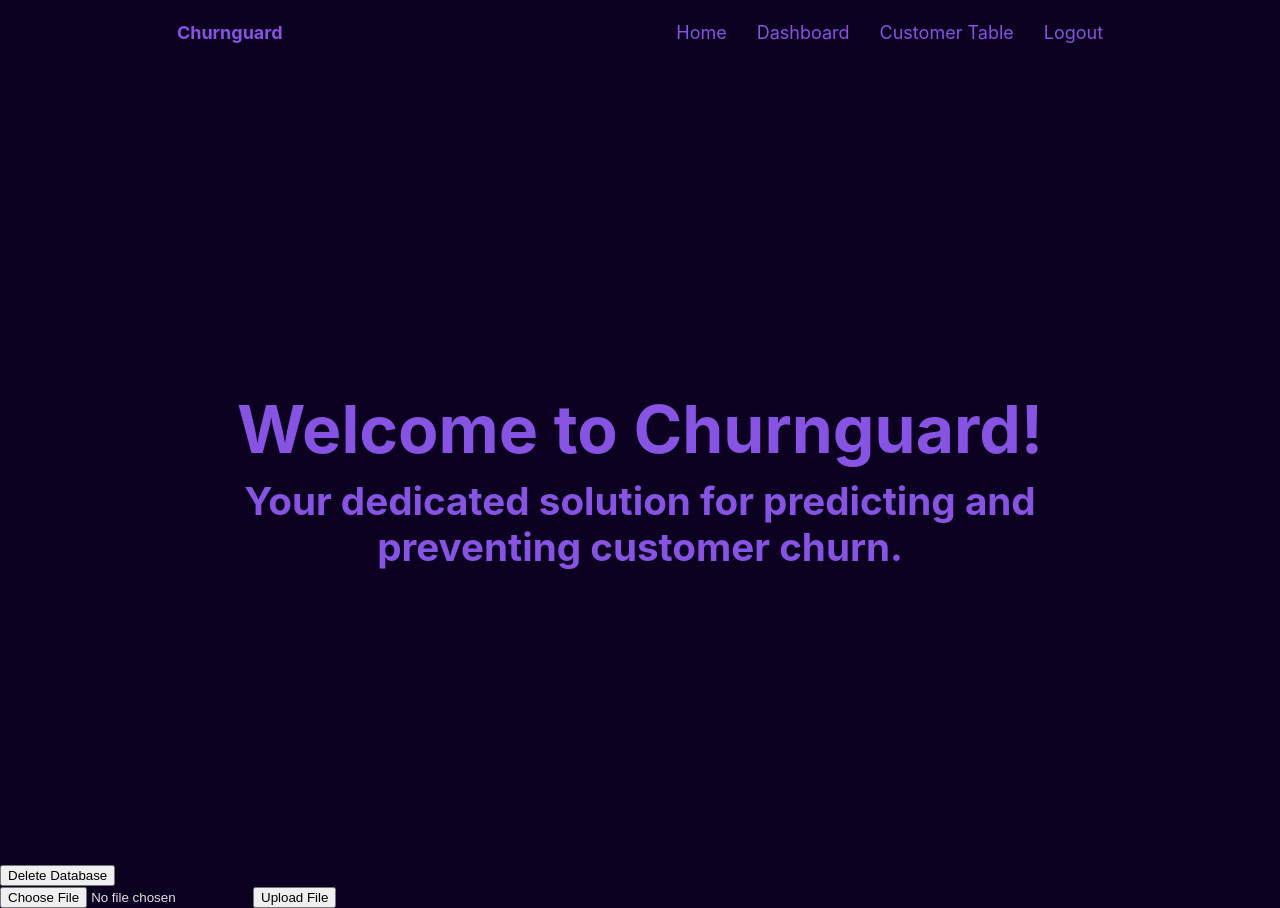
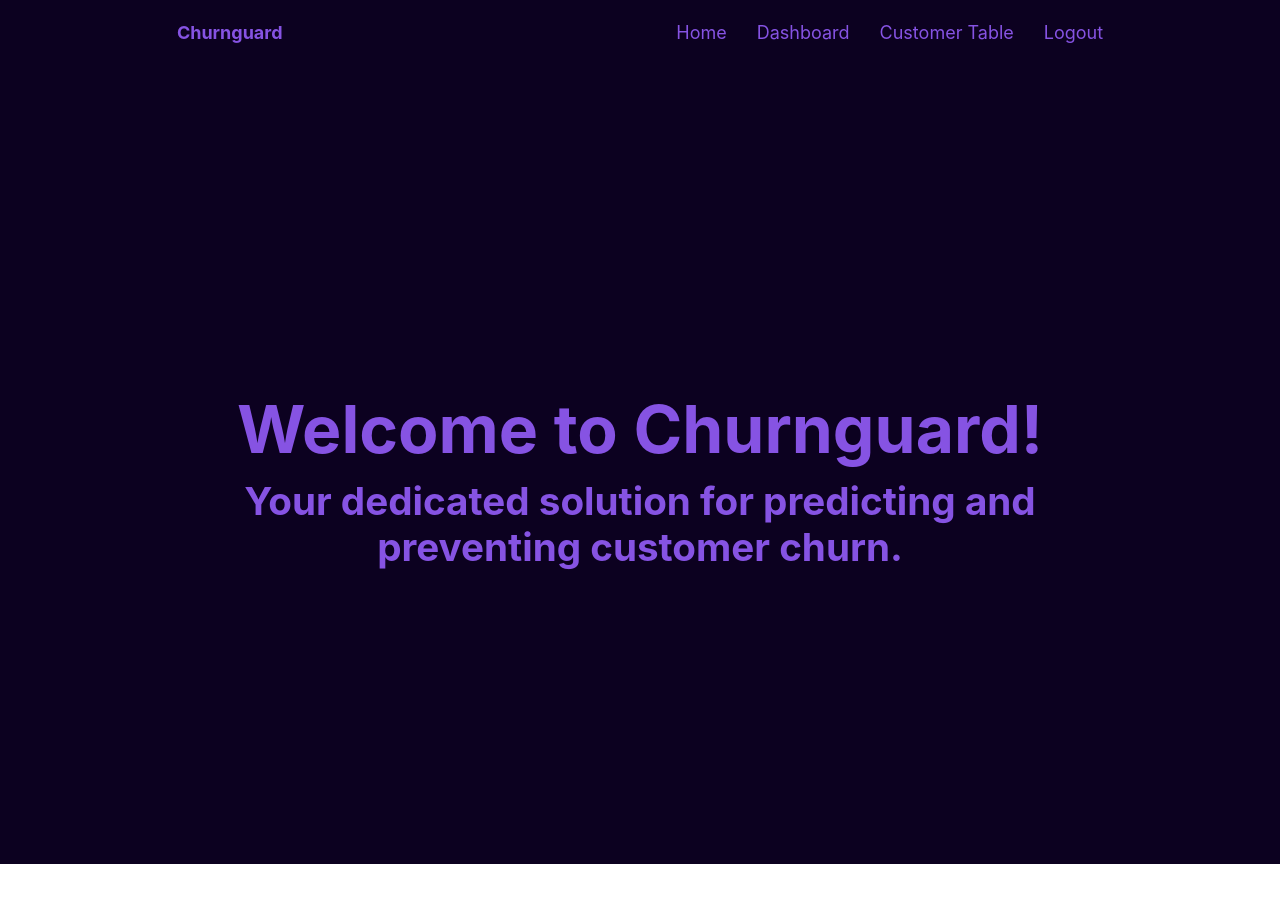
Before and after one commit to joytsy/DSA3101-2320-Ateam, a React (Create React App) app in the folder frontend/churnguard/: page /Home in a window 1280 px wide. After the commit the page ends 864 px from the top, so only its background shows below. Built offline with nearby package versions, Linux system fonts and the light colour scheme; no server answers.

Commit message:
customise scroll bar, resolve conflicting background colours

```diff
--- a/frontend/churnguard/src/Components/CustomerTable/CustomerTable.css
+++ b/frontend/churnguard/src/Components/CustomerTable/CustomerTable.css
@@ -72,7 +72,7 @@
     width: 100vw;
   }
 
-  body {
+.cust_table_body {
     margin: 0;
     padding: 0;
     /* background: #141b2d; */
--- a/frontend/churnguard/src/Components/CustomerTable/CustomerTable.jsx
+++ b/frontend/churnguard/src/Components/CustomerTable/CustomerTable.jsx
@@ -195,6 +195,7 @@ function CustomerTable() {
     // }, [data, columnFilters]);
 
     return (
+    <div className='cust_table_body'>
         <div class="left">
         <Navbar/ >
         <div className='customer-table-container'>
@@ -307,6 +308,7 @@ function CustomerTable() {
             </div>
         </div>
         </div>
+    </div>
     );
 }
 
--- a/frontend/churnguard/src/Components/Dashboard/Dashboard.css
+++ b/frontend/churnguard/src/Components/Dashboard/Dashboard.css
@@ -1,6 +1,6 @@
 @import url("https://fonts.googleapis.com/css2?family=Source+Sans+Pro:wght@400;600;700&display=swap");
 
-body {
+.dashboard_body {
     margin: 0;
     padding: 0;
     /* background: #141b2d; */
--- a/frontend/churnguard/src/Components/Dashboard/Dashboard.jsx
+++ b/frontend/churnguard/src/Components/Dashboard/Dashboard.jsx
@@ -19,6 +19,7 @@ const Dashboard = () => {
     const colors = tokens(theme.palette.mode);
 
     return (
+     <div className='dashboard_body'>
       <div className='dashboard_container'>
       <Navbar/ >
       <Box m="10px">
@@ -206,6 +207,7 @@ const Dashboard = () => {
         </Box>
       </Box>
       </div>
+    </div>
     );
   };
 
--- a/frontend/churnguard/src/Components/Home.css
+++ b/frontend/churnguard/src/Components/Home.css
@@ -17,3 +17,7 @@
     text-align: center;
     font-size: 33px;
 }
+
+.home_body {
+    overflow-x: hidden;
+}
--- a/frontend/churnguard/src/Components/Home.js
+++ b/frontend/churnguard/src/Components/Home.js
@@ -4,59 +4,59 @@ import './Home.css';
 import Navbar from './Navbar.jsx';
 
 function Home () {
-    const [data, setData] = useState('');
-    const [selectedFile, setSelectedFile] = useState(null); // for uploading data
+    // const [data, setData] = useState('');
+    // const [selectedFile, setSelectedFile] = useState(null); // for uploading data
 
-    useEffect(() => {
-        const loadData = async () => {
-            try {
-                const result = await testHealth();
-                setData(result);
-                console.log(result); // Check that 'Good' appears in console to check link to API
-            } catch (error) {
-                console.log('Error fetching data:', error);
-                // Optionally handle the error in your UI
-            }
-        };
+    // useEffect(() => {
+    //     const loadData = async () => {
+    //         try {
+    //             const result = await testHealth();
+    //             setData(result);
+    //             console.log(result); // Check that 'Good' appears in console to check link to API
+    //         } catch (error) {
+    //             console.log('Error fetching data:', error);
+    //             // Optionally handle the error in your UI
+    //         }
+    //     };
 
-        loadData();
-    }, []);
+    //     loadData();
+    // }, []);
 
-    const userDeleteDatabase = async () => {
-        try {
-            const confirmation = window.confirm('Are you sure you want to delete all data from the database? This action cannot be undone.');
-            if (confirmation) {
-                await deleteDatabase();
-                alert('Database successfully deleted.');
-                setData(null);
-            }
-        } catch (error) {
-            console.error('Error deleting:', error);
-        }
-    };
+    // const userDeleteDatabase = async () => {
+    //     try {
+    //         const confirmation = window.confirm('Are you sure you want to delete all data from the database? This action cannot be undone.');
+    //         if (confirmation) {
+    //             await deleteDatabase();
+    //             alert('Database successfully deleted.');
+    //             setData(null);
+    //         }
+    //     } catch (error) {
+    //         console.error('Error deleting:', error);
+    //     }
+    // };
 
-    const handleFileChange = (event) => {
-        setSelectedFile(event.target.files[0]); // Capture the selected file
-    };
+    // const handleFileChange = (event) => {
+    //     setSelectedFile(event.target.files[0]); // Capture the selected file
+    // };
 
-    const userUpload = async () => {
-        if (!selectedFile) {
-        alert('Please select a file first.');
-        return;
-        }
+    // const userUpload = async () => {
+    //     if (!selectedFile) {
+    //     alert('Please select a file first.');
+    //     return;
+    //     }
 
-        try {
-        const result = await uploadFile(selectedFile);
-        alert(result); // Notify the user about the upload result
-        setSelectedFile(null); // Reset/clear the file selection
-        } catch (error) {
-        console.error('Error uploading file:', error);
-        alert('Failed to upload file.'); // Notify the user about the failure
-        }
-    };
+    //     try {
+    //     const result = await uploadFile(selectedFile);
+    //     alert(result); // Notify the user about the upload result
+    //     setSelectedFile(null); // Reset/clear the file selection
+    //     } catch (error) {
+    //     console.error('Error uploading file:', error);
+    //     alert('Failed to upload file.'); // Notify the user about the failure
+    //     }
+    // };
 
     return (
-        <div>
+        <div className='home_body'>
              <Navbar />
              <div className="home-background">
                 <div className="header">
@@ -64,11 +64,11 @@ function Home () {
                     <h3>Your dedicated solution for predicting and preventing customer churn.</h3>
                 </div>
             </div>
-            <button onClick={userDeleteDatabase}>Delete Database</button>
+            {/* <button onClick={userDeleteDatabase}>Delete Database</button>
             <div>
                 <input type="file" onChange={handleFileChange} accept=".xlsx" />
                 <button onClick={userUpload}>Upload File</button>
-            </div>
+            </div> */}
         </div>
     );
 };
--- a/frontend/churnguard/src/index.css
+++ b/frontend/churnguard/src/index.css
@@ -13,3 +13,43 @@ code {
   font-family: source-code-pro, Menlo, Monaco, Consolas, 'Courier New',
     monospace;
 }
+
+
+::-webkit-scrollbar {
+  width: 10px;
+}
+
+/* Track */
+::-webkit-scrollbar-track {
+  background: #e0e0e0;
+}
+
+/* Handle */
+::-webkit-scrollbar-thumb {
+  background: #888;
+}
+
+/* Handle on hover */
+::-webkit-scrollbar-thumb:hover {
+  background: #555;
+}
+
+/* Horizontal scrollbar */
+::-webkit-scrollbar:horizontal {
+  height: 10px;
+}
+
+/* Horizontal scrollbar track */
+::-webkit-scrollbar-track:horizontal {
+  background: #e0e0e0;
+}
+
+/* Horizontal scrollbar thumb */
+::-webkit-scrollbar-thumb:horizontal {
+  background: #888;
+}
+
+/* Horizontal scrollbar thumb on hover */
+::-webkit-scrollbar-thumb:horizontal:hover {
+  background: #555;
+}
```
